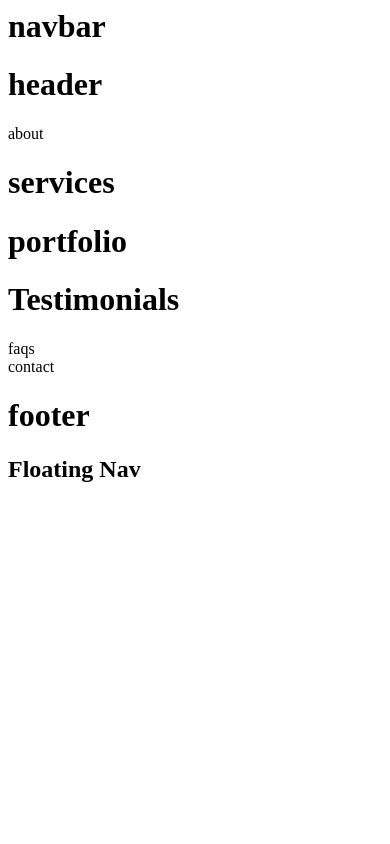
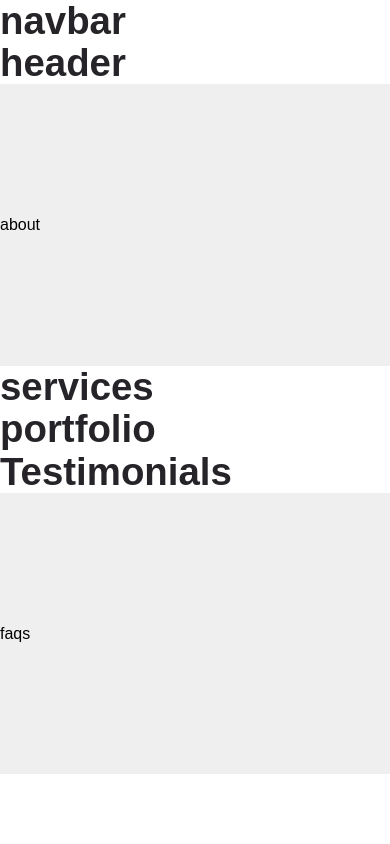
Before and after one commit to Rohan-tech11/My-Portfolio, a React (Create React App) app: page / in a window 390 px wide. Shown: the top 844 px of the page. Built offline with nearby package versions, Linux system fonts and the light colour scheme.

Commit message:
Added Global Css

```diff
--- a/src/index.css
+++ b/src/index.css
@@ -0,0 +1,218 @@
+* {
+  margin: 0;
+  padding: 0;
+  border: 0;
+  outline: 0;
+  list-style: none;
+  text-decoration: none;
+  box-sizing: border-box;
+}
+
+:root {
+  --primary-hue: 270;
+  --black-lightness: 15%;
+  --dark-lightness: 44%;
+  --light-lightness: 94%;
+  --white-lightness: 100%;
+  --color-primary: hsl(var(--primary-hue), 89%, 41%);
+  --color-white: hsl(0, 5%, var(--white-lightness));
+  --color-light: hsl(var(--primary-hue), 5%, var(--light-lightness));
+  --color-black: hsl(var(--primary-hue), 5%, var(--black-lightness));
+  --color-dark: hsl(var(--primary-hue), 5%, var(--dark-lightness));
+
+  /* GENERAL CONTAINER VARIABLES */
+  --container-width-lg: 76%;
+  --container-width-md: 90%;
+
+  /* BORDER RADIUS VARIABLES */
+  --border-radius-1: 1.2rem;
+  --border-radius-2: 0.8rem;
+  --border-radius-3: 0.5rem;
+
+  /* GENERAL TRANSITION VARIABLE */
+  --transition: all 500ms ease;
+}
+
+html {
+  scroll-behavior: smooth;
+}
+
+body {
+  font-family: "Montserrat", sans-serif;
+  line-height: 1.6;
+  font-size: 0.9rem;
+}
+
+/* GENERAL CONTAINER CLASS */
+.container {
+  width: var(--container-width-lg);
+  margin-inline: auto;
+  max-width: 1920px;
+}
+
+/* GENERAL SECTION STYLES */
+section {
+  padding: 10rem 0;
+  background: var(--color-light);
+  transition: var(--transition);
+}
+
+section:nth-child(even) {
+  background: var(--color-white);
+}
+
+/*direct child element h2 for section*/
+section > h2 {
+  text-align: center;
+}
+
+section > p {
+  text-align: center;
+  margin: 0.5rem auto 4rem;
+  width: 40%;
+}
+
+/* GENERAL SECTION STYLES */
+a {
+  color: var(--color-white);
+  transition: var(--transition);
+}
+
+/* GENERAL HEADING STYLES */
+h1,
+h2,
+h3,
+h4,
+h5,
+h6 {
+  line-height: 1.1;
+  color: var(--color-black);
+}
+
+h1 {
+  font-size: 3rem;
+}
+
+h2 {
+  font-size: 2rem;
+}
+
+h3 {
+  font-size: 1.6rem;
+}
+
+h4 {
+  font-size: 1.1rem;
+}
+
+h5 {
+  font-size: 0.95rem;
+}
+
+h6 {
+  font-size: 0.8rem;
+}
+
+/* GENERAL IMAGES STYLES */
+img {
+  display: block;
+  width: 100%;
+  object-fit: cover;
+}
+
+/* GENERAL BUTTON STYLES */
+.btn {
+  display: inline-block;
+  width: fit-content;
+  display: flex;
+  align-items: center;
+  gap: 1rem;
+  background: var(--color-light);
+  color: var(--color-black);
+  padding: 0.6rem 2.5rem;
+  border: 2px solid transparent;
+  border-radius: var(--border-radius-2);
+  cursor: pointer;
+}
+
+.btn:hover {
+  background-color: transparent;
+  border-color: var(--color-light);
+  transform: translateY(-0.5rem);
+}
+
+.btn.white {
+  background: var(--color-white);
+}
+
+.btn.white:hover {
+  background: transparent;
+  border-color: var(--color-white);
+}
+
+.btn.primary {
+  background: var(--color-primary);
+  /* text color always white that's why i didn't use a variable color */
+  color: white;
+}
+
+.btn.primary:hover {
+  background: transparent;
+  border-color: var(--color-primary);
+  color: var(--color-primary);
+}
+
+.btn.sm {
+  padding: 0.5rem 1.2rem;
+}
+
+/* MEDIA QUERIES (tablets) */
+@media screen and (max-width: 1024px) {
+  body {
+    font-size: 1rem;
+  }
+
+  .container {
+    width: var(--container-width-md);
+  }
+
+  section {
+    padding: 8rem 0;
+  }
+
+  section > p {
+    width: 72%;
+    margin-bottom: 3rem;
+  }
+
+  h1 {
+    font-size: 2rem;
+  }
+}
+
+/* MEDIA QUERIES (phones) */
+@media screen and (max-width: 600px) {
+  h1 {
+    font-size: 2.4rem;
+  }
+
+  h2 {
+    font-size: 1.8rem;
+  }
+
+  h3 {
+    font-size: 1.4rem;
+  }
+
+  h4 {
+    font-size: 1rem;
+  }
+
+  .btn {
+    padding: 0.6rem 1.5rem;
+  }
+
+  section > p {
+    width: var(--container-width-md);
+  }
+}
```
